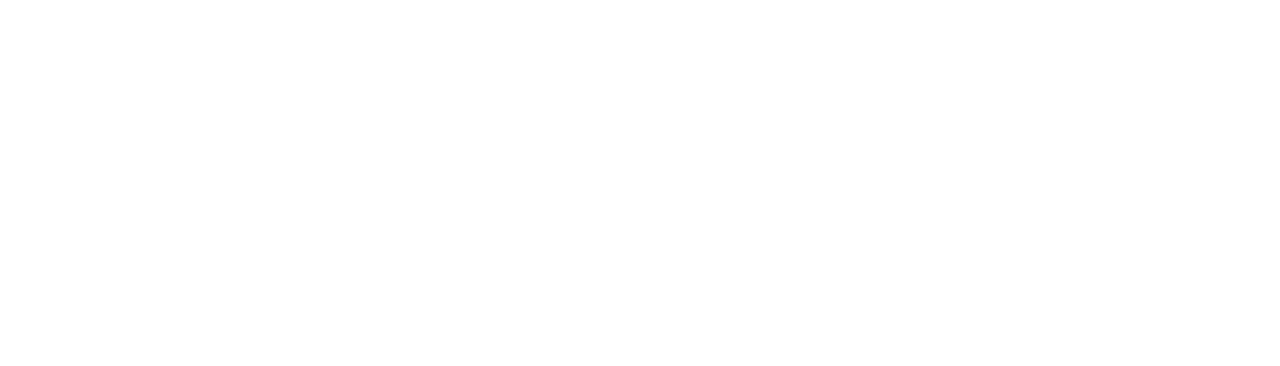
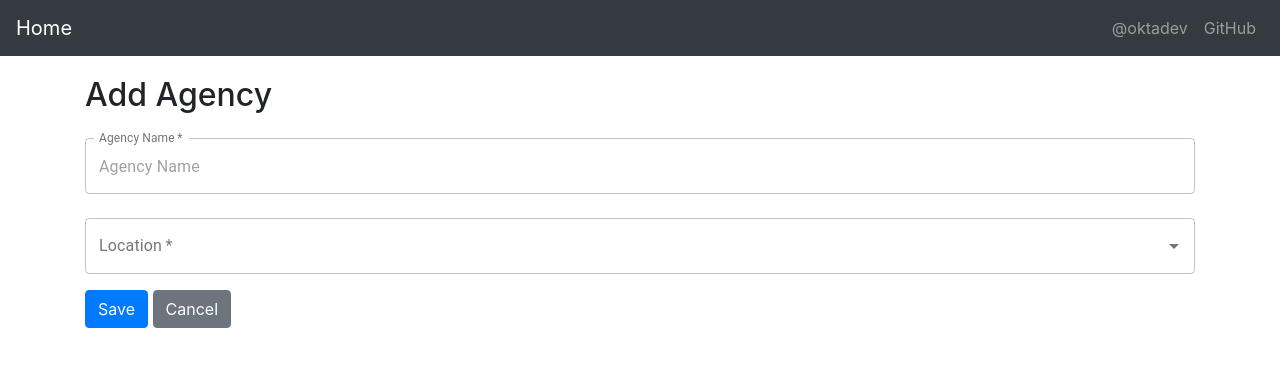
Before and after one commit to AvramAlexandraIoana/UI-for-awbd, a React (Create React App) app: page /agency/list in a window 1280 px wide. Shown: the top 366 px of the page. Built offline with nearby package versions, Linux system fonts and the light colour scheme; no server answers.

Commit message:
Added agency edit

```diff
--- a/src/App.js
+++ b/src/App.js
@@ -6,6 +6,7 @@
 import CountryEdit from './country/CountryEdit';
 import LocationEdit from './location/LocationEdit';
 import LocationList from './location/LocationList';
+import AgencyEdit from './agency/AgencyEdit';
 
 class App extends Component {
   render() {
@@ -17,6 +18,7 @@
           <Route path='/country/:id' component={CountryEdit}/>
           <Route path='/location/list' exact={true} component={LocationList}/>
           <Route path='/location/:id' component={LocationEdit}/>
+          <Route path='/agency/:id' component={AgencyEdit}/>
         </Switch>
       </Router>
     )
--- /dev/null
+++ b/src/agency/AgencyEdit.js
@@ -0,0 +1,115 @@
+import React, { Component } from 'react';
+import { Link, withRouter } from 'react-router-dom';
+import { Button, Container, Form, FormGroup, Input, Label } from 'reactstrap';
+import AppNavbar from '../AppNavbar.js';
+import TextField from '@material-ui/core/TextField';
+import Autocomplete from '@material-ui/lab/Autocomplete';
+
+class AgencyEdit extends Component {
+    emptyItem = {
+        name: '',
+        location: {}
+    };
+
+    constructor(props) {
+        super(props);
+        this.state = {
+            item: this.emptyItem,
+            locationList: []
+        };
+        this.handleChange = this.handleChange.bind(this);
+        this.handleSubmit = this.handleSubmit.bind(this);
+    }
+
+    async componentDidMount() {
+        if (this.props.match.params.id !== 'new') {
+            const agency = await (await fetch(`/agency/${this.props.match.params.id}`)).json();
+            this.setState({item: agency});
+        }
+        const locationList = await (await fetch(`/location/list`)).json();
+        this.setState({locationList});
+        console.log(this.state);
+
+    }
+
+    handleChange(event) {
+        const target = event.target;
+        const value = target.value;
+        const name = target.name;
+        let item = {...this.state.item};
+        item[name] = value;
+        this.setState({item});
+    }
+
+    async handleSubmit(event) {
+        event.preventDefault();
+        const {item} = this.state;
+
+        await fetch('/agency' + (item.id ? '/' + item.id : ''), {
+          method: (item.id) ? 'PUT' : 'POST',
+          headers: {
+            'Accept': 'application/json',
+            'Content-Type': 'application/json'
+          },
+          body: JSON.stringify(item),
+        });
+        this.props.history.push('/agency/list');
+    }
+
+    setLocation(value) {
+        let item = { ...this.state.item};
+        item.location = value;
+        this.setState({item});
+    }
+
+
+    render() {
+        const {item} = this.state;
+        const locationList = this.state.locationList;
+        const title = <h2>{item.id ? 'Edit Agency' : 'Add Agency'}</h2>;
+
+        return <div>
+          <AppNavbar/>
+          <Container>
+            {title}
+            <Form onSubmit={this.handleSubmit}>
+                <FormGroup>
+                    <TextField
+                            id="outlined-full-width"
+                            label="Agency Name"
+                            placeholder="Agency Name"
+                            fullWidth
+                            margin="normal"
+                            InputLabelProps={{
+                                shrink: true,
+                            }}
+                            variant="outlined"
+                            name="name"
+                            id="name"
+                            required
+                            value={item.name || ''}
+                            onChange={this.handleChange}
+                    />
+                </FormGroup>
+                <FormGroup>
+                    <Autocomplete
+                        value={item.location || '' }
+                        options={locationList}
+                        getOptionLabel={(option) => option.city}
+                        fullWidth
+                        onChange={(event, value) =>  this.setLocation(value)}
+                        renderInput={(params) => <TextField {...params}  required
+                                    label="Location" variant="outlined" />}
+                    />
+                </FormGroup>
+                <FormGroup>
+                    <Button color="primary" type="submit">Save</Button>{' '}
+                    <Button color="secondary" tag={Link} to="/agency/list">Cancel</Button>
+                </FormGroup>
+            </Form>
+          </Container>
+        </div>
+      }
+}
+
+export default withRouter(AgencyEdit);
```
